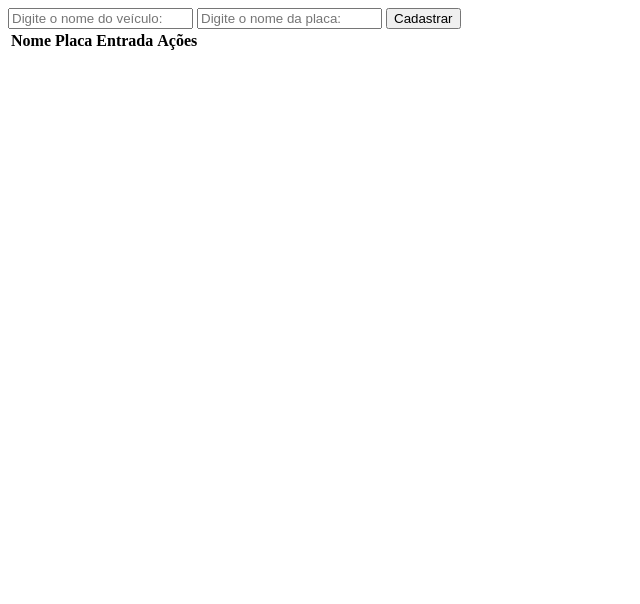
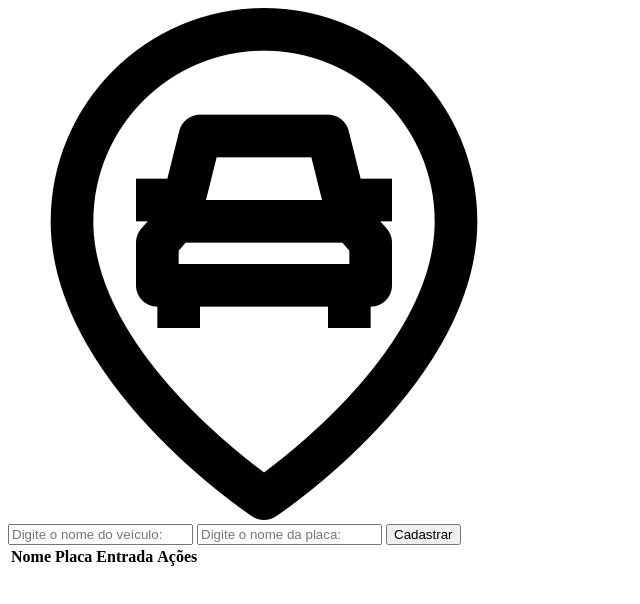
Before and after one commit to TiagoGaldino/dio-desafio-estacionamento, a plain HTML site: page index.html in a window 1280 px wide. Shown: the whole page, without its empty margins (0-640 px from the left). Drawn offline with Linux system fonts and the light colour scheme.

Commit message:
main page
Preparando HTML para estilização

```diff
--- a/index.html
+++ b/index.html
@@ -4,12 +4,20 @@
     <meta charset="UTF-8">
     <meta http-equiv="X-UA-Compatible" content="IE=edge">
     <meta name="viewport" content="width=device-width, initial-scale=1.0">
-    <title>Estacionamento</title>
+    <title>Sistema de Estacionamento</title>
+    <link rel="stylesheet" href="style.css">
 </head>
 <body>
-    <input type="text" id="nome" placeholder="Digite o nome do veículo: " autocomplete="off">
-    <input type="text" id="placa" placeholder="Digite o nome da placa: " autocomplete="off">
-    <button id="cadastrar">Cadastrar</button>
+    <main>
+        <div class="container">
+            <div class="logobar">
+                <img src="./img/2316870.png" alt="Logo" class="logo">
+            </div>
+            <div class="carro-dados">
+                <input class="form-input" type="text" id="nome" placeholder="Digite o nome do veículo: " autocomplete="off">
+                <input class="form-input" type="text" id="placa" placeholder="Digite o nome da placa: " autocomplete="off">
+                <button class="btn" id="cadastrar">Cadastrar</button>
+            </div>
 
             <table>
                 <tr>
@@ -22,7 +30,8 @@
                 </tr>
                 <tbody id="patio"></tbody>
             </table>
-
+        </div>
+    </main>
     <script src="./script.js"></script>
 </body>
 </html>
```
Also changed, not shown: img/2316870.png (added), style.css (added). Lines whose indentation alone changed are shown as unchanged.
